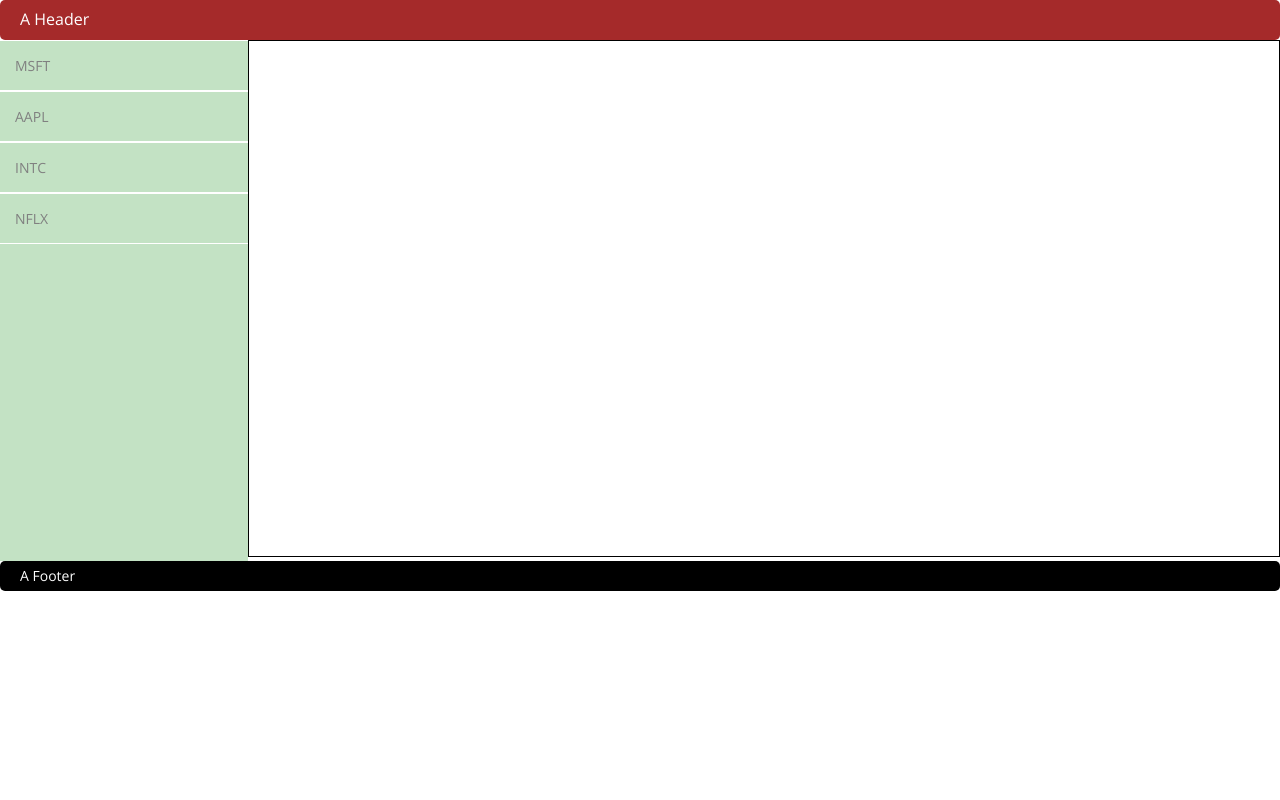
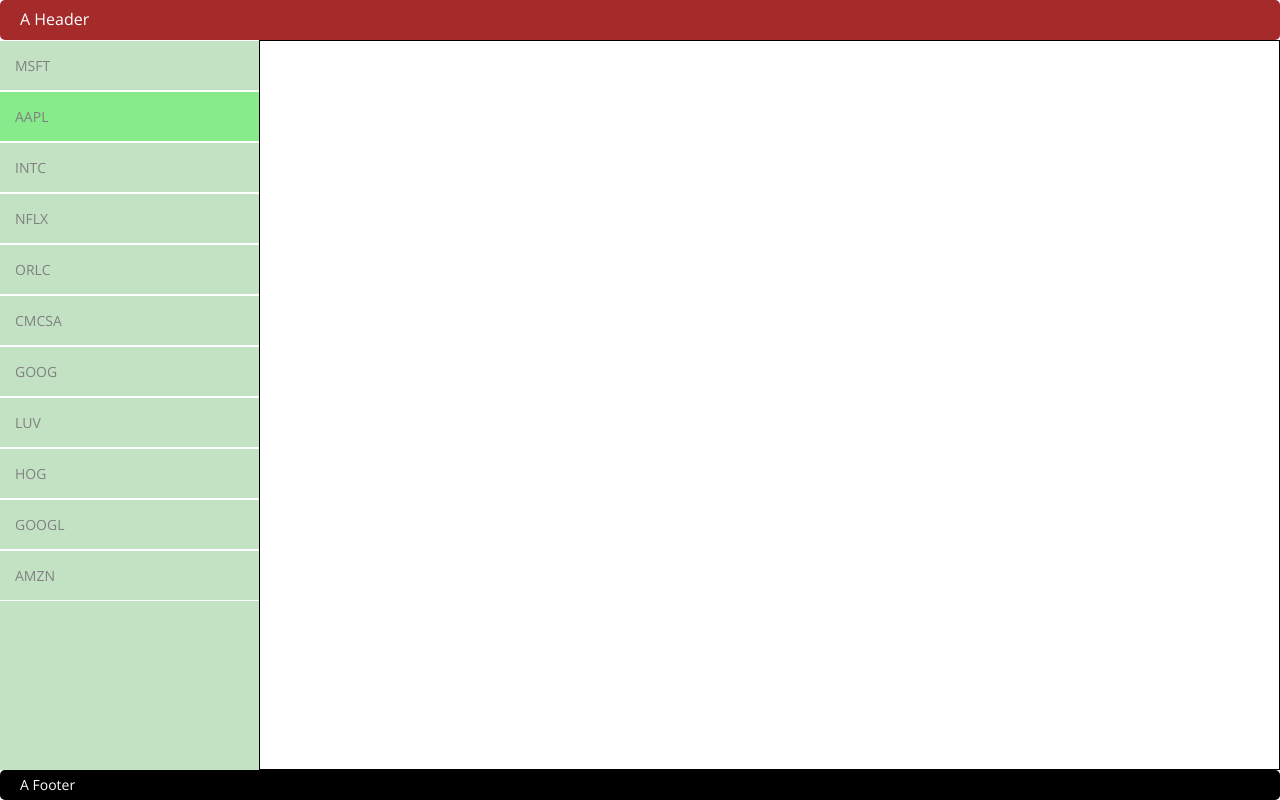
Before and after one commit to VisalakshiVairavan/ohlc, a React app: page / in a window 1280 px wide. Built offline with nearby package versions, Linux system fonts and the light colour scheme; no server answers.

Commit message:
OHLC chart in Canvas

```diff
--- a/src/app/chart/chart.scss
+++ b/src/app/chart/chart.scss
@@ -3,5 +3,6 @@
   canvas {
     border: 1px black solid;
     width: 100%;
+    height: 100%;
   }
 }
--- a/src/app/chart/chartComponent.js
+++ b/src/app/chart/chartComponent.js
@@ -2,10 +2,142 @@
 import ReactDOM from "react-dom";
 import "./chart.scss";
 class Chart extends Component {
+  state = {
+    fieldName: "Time Series (Daily)"
+  };
+
+  xUnit = 30;
+  yUnit = 50;
+  maxheight = 500;
+  maxWidth = 900;
+  margin = 40;
+  redStroke = "red";
+  greenStroke = "green";
+  scaleUnit = 10;
+
+  drawchart = () => {
+    if (this.props.stock.data && this.props.stock.data[this.state.fieldName]) {
+      let timeObjects = Object.keys(this.props.stock.data[this.state.fieldName])
+        .sort(this.sortDate)
+        .map(k => this.props.stock.data[this.state.fieldName][k]);
+      let chartDiv = document.getElementById("chart-canvas");
+      let canvas = document.getElementById("chart-canvas");
+      let c = canvas.getContext("2d");
+      let currentX = this.margin;
+      let { min, max } = this.findMinMax(timeObjects);
+
+      canvas.height = this.maxheight = chartDiv.clientHeight - this.margin;
+      canvas.width = this.maxWidth = chartDiv.clientWidth - this.margin;
+      this.xUnit = Math.floor(canvas.width / 120); // for 120  days
+      this.yUnit = Math.floor(canvas.height / (max - min));
+
+      if (max - min > 400) {
+        this.scaleUnit = 40;
+      } else {
+        this.scaleUnit = 10;
+      }
+      c.clearRect(0, 0, this.maxheight, this.maxWidth);
+      this.drawAxis(c, min, max);
+
+      timeObjects.forEach(object => {
+        currentX += this.xUnit;
+        this.drawDataPoints(c, object, currentX, min);
+      });
+    }
+  };
+
+  sortDate(a, b) {
+    if (new Date(a) > new Date(b)) {
+      return 1;
+    }
+    return -1;
+  }
+  // Find the range of values to be plotted
+  findMinMax = timeObjects => {
+    let minLow = 9999;
+    let maxHight = 0;
+
+    timeObjects.forEach(object => {
+      if (object["3. low"] < minLow) {
+        minLow = object["3. low"];
+      }
+      if (object["2. high"] > maxHight) {
+        maxHight = object["2. high"];
+      }
+    });
+
+    return {
+      min: Math.floor(minLow / 10) * 10 - 25,
+      max: Math.floor(maxHight / 10) * 10 + 25
+    };
+  };
+
+  drawAxis = (c, min, max) => {
+    c.beginPath();
+    c.moveTo(this.margin, this.margin);
+    c.lineTo(this.margin, this.maxheight - this.margin);
+    c.lineTo(this.maxWidth - this.margin, this.maxheight - this.margin);
+    c.stroke();
+    // scales in y axis
+    for (
+      let i = this.margin, j = 0;
+      i < this.maxheight - this.margin;
+      i += this.yUnit, j += 1
+    ) {
+      c.fillRect(this.margin - 2, i, 2, 2);
+      if (j % this.scaleUnit === 0) {
+        c.fillText(max - j, this.margin - 30, i + 5);
+      }
+    }
+    // scales in x axis
+    for (
+      let i = this.margin;
+      i < this.maxWidth - this.margin;
+      i += this.xUnit
+    ) {
+      c.fillRect(i, this.maxheight - this.margin, 2, 2);
+    }
+  };
+
+  drawDataPoints = (c, timeObject, currentX, min) => {
+    c.beginPath();
+    c.moveTo(
+      currentX,
+      this.maxheight - (timeObject["3. low"] - min) * this.yUnit
+    );
+    c.lineTo(
+      currentX,
+      this.maxheight - (timeObject["2. high"] - min) * this.yUnit
+    );
+    if (timeObject["1. open"] < timeObject["4. close"]) {
+      // Bullish
+      c.strokeStyle = this.greenStroke;
+      c.fillStyle = this.greenStroke;
+    } else {
+      //Bearish
+      c.strokeStyle = this.redStroke;
+      c.fillStyle = this.redStroke;
+    }
+
+    c.fillRect(
+      currentX - 4,
+      this.maxheight - (timeObject["1. open"] - min) * this.yUnit,
+      4,
+      2
+    );
+    c.fillRect(
+      currentX + 1,
+      this.maxheight - (timeObject["4. close"] - min) * this.yUnit,
+      4,
+      2
+    );
+    c.stroke();
+  };
+
   render() {
     return (
       <div className="chart">
-        <canvas />
+        <canvas id="chart-canvas" drawchart={this.drawchart()} />
       </div>
     );
   }
--- a/src/app/navBar/navBar.scss
+++ b/src/app/navBar/navBar.scss
@@ -2,7 +2,7 @@
   background-color: #c3e2c4;
   color: grey;
   float: left;
-  min-height: calc(100% - 70px);
+  min-height: calc(100vh - 70px);
   flex: 1 0 auto;
   align-self: stretch;
 }
@@ -15,3 +15,6 @@
     background-color: #87ea8b;
   }
 }
+.nav-item-selected {
+  background-color: #87ea8b;
+}
--- a/src/app/navBar/navBarComponent.js
+++ b/src/app/navBar/navBarComponent.js
@@ -2,13 +2,21 @@
 import ReactDOM from "react-dom";
 import "./navBar.scss";
 class NavBar extends Component {
+  getClassName = (stock, selected) => {
+    let className = "nav-item ";
+    if (stock.name === selected.name) {
+      className += "nav-item-selected";
+    }
+    return className;
+  };
+
   render() {
     return (
       <div className="nav-bar">
         {this.props.stocks.map(stock => {
           return (
             <div
-              className="nav-item"
+              className={this.getClassName(stock, this.props.selected)}
               key={stock.name}
               onClick={() => {
                 this.props.handleClick(stock);
--- a/src/index.js
+++ b/src/index.js
@@ -9,26 +9,45 @@
   state = {
     stocks: [
       {
-        name: "MSFT",
-        data: {}
+        name: "MSFT"
       },
       {
-        name: "AAPL",
-        data: {}
+        name: "AAPL"
       },
       {
-        name: "INTC",
-        data: {}
+        name: "INTC"
       },
       {
-        name: "NFLX",
-        data: {}
+        name: "NFLX"
+      },
+      {
+        name: "ORLC"
+      },
+      {
+        name: "CMCSA"
+      },
+      {
+        name: "GOOG"
+      },
+      {
+        name: "LUV"
+      },
+      {
+        name: "HOG"
+      },
+      {
+        name: "GOOGL"
+      },
+      {
+        name: "AMZN"
       }
     ],
     selected: {
-      name: "MSFT",
-      data: {}
+      name: "AAPL"
     }
+  };
+  componentDidMount = () => {
+    this.handleClick(this.state.stocks[1]);
   };
   isEmpty(obj) {
     for (var key in obj) {
@@ -37,7 +56,6 @@
     return true;
   }
   handleClick = stock => {
-    if (stock && this.isEmpty(stock.data)) {
     fetch(
       `https://www.alphavantage.co/query?function=TIME_SERIES_DAILY&symbol=${
         stock.name
@@ -51,14 +69,17 @@
         let selected = stocks[index];
         this.setState({ stocks: stocks, selected: selected });
       });
-    }
   };
   render() {
     return (
       <div>
         <Header />
         <div className="inherit-height">
-          <NavBar stocks={this.state.stocks} handleClick={this.handleClick} />
+          <NavBar
+            stocks={this.state.stocks}
+            selected={this.state.selected}
+            handleClick={this.handleClick}
+          />
           <Chart stock={this.state.selected} />
         </div>
         <Footer />
```
Also changed, not shown: dist/bundle.js. Lines whose indentation alone changed are shown as unchanged.
